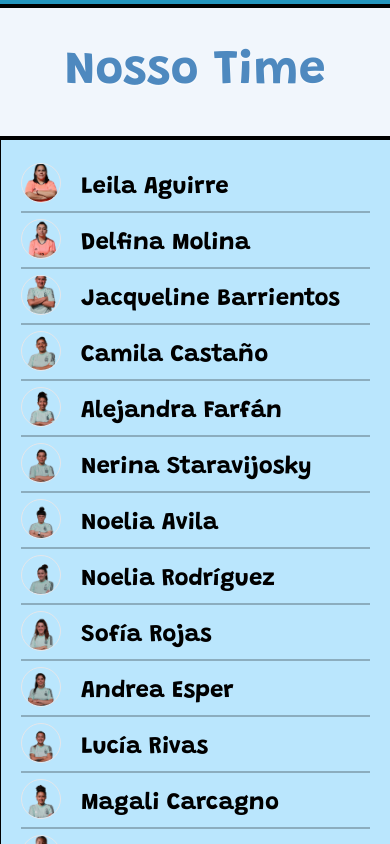
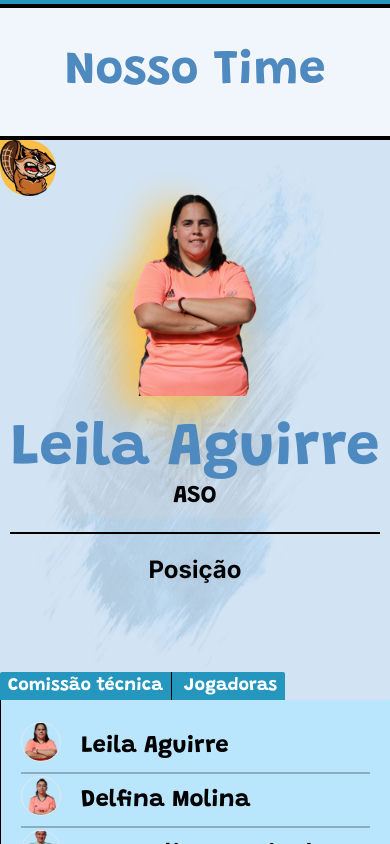
Before and after one commit to rafa-carmo/las_castoras, a Next.js app: page / in a window 390 px wide. Shown: the part 1140-1984 px from the top of the page. Built offline with nearby package versions, Linux system fonts and the light colour scheme; a web font is replaced by a local one.

Commit message:
feat: animate team section

```diff
--- a/package.json
+++ b/package.json
@@ -9,6 +9,7 @@
     "lint": "next lint"
   },
   "dependencies": {
+    "framer-motion": "^11.0.22",
     "next": "14.0.3",
     "react": "^18",
     "react-dom": "^18",
--- a/src/components/TeamSection/index.tsx
+++ b/src/components/TeamSection/index.tsx
@@ -1,25 +1,37 @@
 'use client'
 
+import { corpoTecnicoMock } from '@/mocks/corpoTecnico'
 import { jogadorasMock } from '@/mocks/jogadoras'
+import { useAnimation } from 'framer-motion'
 import { useState } from 'react'
 import type { Item } from '../TeamSlider'
+import { PlayerInfo } from './player'
 
 export function TeamSection() {
   const [selectedPlayer, setSelectedPlayer] = useState<Item>(jogadorasMock[0])
+  const [sectionTeam, setSectionTeam] = useState<Item[]>(jogadorasMock)
+  const controls = useAnimation()
+
+  async function changePlayer(player: Item) {
+    await controls.start('hidden')
+    setSelectedPlayer(player)
+    await controls.start('visible')
+  }
   return (
     <section className="pt-10 flex flex-col gap-10 border-t-4 border-black bg-primary-300/10">
       <h3 className="font-hero text-5xl md:text-7xl font-bold text-center  text-primary-500 drop-shadow-[0_1.2px_1.2px_var(--tw-shadow-color)] shadow-white/75">
         Nosso Time
       </h3>
-      <div className="flex border-y-4 border-black">
+      <div className="flex md:flex-row flex-col border-y-4 border-black">
         <div className="flex items-center flex-1 h-[48rem] relative bg-primary-300/25 overflow-hidden">
-          <div className="absolute top-0 left-0 bg-secondary-600 rounded-r-full rounded-b-full pr-5 pb-5">
+          <div className="absolute top-0 left-0 bg-secondary-600 rounded-r-full rounded-b-full md:pr-5 md:pb-5">
             <img
               src="/assets/logo.png"
               alt="Logo Las Castoras"
-              className="pt-5 pl-5 w-20 h-20"
+              className="md:pt-5 md:pl-5 w-14 h-14 md:w-20 md:h-20"
             />
           </div>
+
           <div className="absolute -z-10 top-0 left-0 right-0 bottom-0 opacity-25">
             <img
               src="/assets/novos_elementos/ArgentinaFlagCenter.png"
@@ -27,44 +39,42 @@ export function TeamSection() {
               className="object-fill w-full h-full"
             />
           </div>
-          <div className="flex-1 h-full">
-            <img
-              src={selectedPlayer.image}
-              alt={selectedPlayer.name}
-              className="object-contain w-full h-full shadow-filter"
+          <div className="absolute z-10 md:-right-32 md:top-28 md:-rotate-90 md:bottom-auto bottom-0 flex items-center justify-center bg-primary-700 md:py-2 rounded-t-sm text-white md:gap-0 gap-1">
+            <button
+              type="button"
+              onClick={() => setSectionTeam(corpoTecnicoMock)}
+              className="md:p-2 px-2 text-lg font-bold font-hero border-r border-black"
+            >
+              Comissão técnica
+            </button>
+            <button
+              type="button"
+              onClick={() => {
+                setSectionTeam(jogadorasMock)
+              }}
+              className="md:p-2 px-2  text-lg font-bold font-hero"
+            >
+              Jogadoras
+            </button>
+          </div>
+          <div className="flex w-full h-[35rem] items-center justify-center md:flex-row flex-col">
+            <PlayerInfo
+              image={selectedPlayer.image}
+              name={selectedPlayer.name}
+              assoc={selectedPlayer.assoc}
+              controls={controls}
             />
           </div>
-          <div className="absolute -right-32 top-28 -rotate-90 flex items-center justify-center bg-zinc-200 py-2">
-            <p className="p-2 text-lg font-bold font-hero border-r border-black">
-              Comissão técnica
-            </p>
-            <p className="p-2  text-lg font-bold font-hero">Jogadoras</p>
         </div>
-          <div className="flex-1 ">
-            <div className="flex flex-col space-y-5 w-fit max-w-xl">
-              <div className="flex flex-col items-center w-fit">
-                <h3 className=" text-6xl md:text-8xl font-bold font-hero text-primary-500 text-center">
-                  {selectedPlayer.name}
-                </h3>
-                <h4 className="text-2xl font-bold font-hero">
-                  {selectedPlayer.assoc}
-                </h4>
-              </div>
-              <hr className="border border-black" />
-              <div>
-                <h4 className="text-2xl font-bold text-center">Posição</h4>
-              </div>
-            </div>
-          </div>
-        </div>
-        <aside className="w-full max-w-[32rem] h-[48rem] bg-sky-200 p-5 grid grid-cols-1 gap-x-5 border-l border-black relative">
-          {jogadorasMock.map((jogadora) => (
+        <aside className="w-full max-w-[32rem] h-[48rem] bg-sky-200  border-l border-black relative">
+          <div className="p-5 grid grid-cols-1 max-h-[48rem] gap-x-5 overflow-y-auto">
+            {sectionTeam.map((jogadora) => (
               <>
                 <button
                   type="button"
                   key={jogadora.name}
-                className="text-2xl font-hero font-bold text-start flex items-end gap-5 transition-all duration-500 hover:text-primary-700 hover:scale-105"
-                onClick={() => setSelectedPlayer(jogadora)}
+                  className="text-2xl font-hero font-bold text-start flex items-end gap-5 transition-all duration-500 hover:text-primary-700 hover:scale-105 py-0.5"
+                  onClick={() => changePlayer(jogadora)}
                 >
                   <img
                     src={jogadora.image}
@@ -76,6 +86,7 @@ export function TeamSection() {
                 <hr className="border border-black/25 mt-2" />
               </>
             ))}
+          </div>
         </aside>
       </div>
     </section>
--- /dev/null
+++ b/src/components/TeamSection/player.tsx
@@ -0,0 +1,75 @@
+import { type AnimationControls, motion } from 'framer-motion'
+
+interface PlayerInfoProps {
+  name: string
+  image: string
+  assoc?: string
+  controls: AnimationControls
+}
+
+export function PlayerInfo({ name, image, assoc, controls }: PlayerInfoProps) {
+  return (
+    <>
+      <div className="flex-1 ">
+        <motion.img
+          initial="visible"
+          animate={controls}
+          variants={{
+            hidden: {
+              opacity: 0,
+              x: -400,
+              transition: {
+                duration: 0.5,
+              },
+            },
+            visible: {
+              opacity: 1,
+              x: 0,
+              transition: {
+                duration: 0.7,
+              },
+            },
+          }}
+          src={image}
+          alt={name}
+          className="object-cover md:object-contain w-full md:h-full h-64 shadow-filter relative z-0"
+        />
+      </div>
+
+      <motion.div
+        className="flex-1 relative z-10 md:pointer-events-auto pointer-events-none"
+        initial="visible"
+        animate={controls}
+        variants={{
+          hidden: {
+            opacity: 0,
+            x: 400,
+            transition: {
+              duration: 0.5,
+            },
+          },
+          visible: {
+            opacity: 1,
+            x: 0,
+            transition: {
+              duration: 0.7,
+            },
+          },
+        }}
+      >
+        <div className="flex flex-col space-y-5 w-fit max-w-xl">
+          <div className="flex flex-col items-center w-fit">
+            <h3 className=" text-6xl md:text-8xl font-bold font-hero text-primary-500 text-center">
+              {name}
+            </h3>
+            <h4 className="text-2xl font-bold font-hero">{assoc}</h4>
+          </div>
+          <hr className="border border-black" />
+          <div>
+            <h4 className="text-2xl font-bold text-center">Posição</h4>
+          </div>
+        </div>
+      </motion.div>
+    </>
+  )
+}
```
Also changed, not shown: 1 other file (tests, documents, lock files or other folders). Lines whose indentation alone changed are shown as unchanged.
